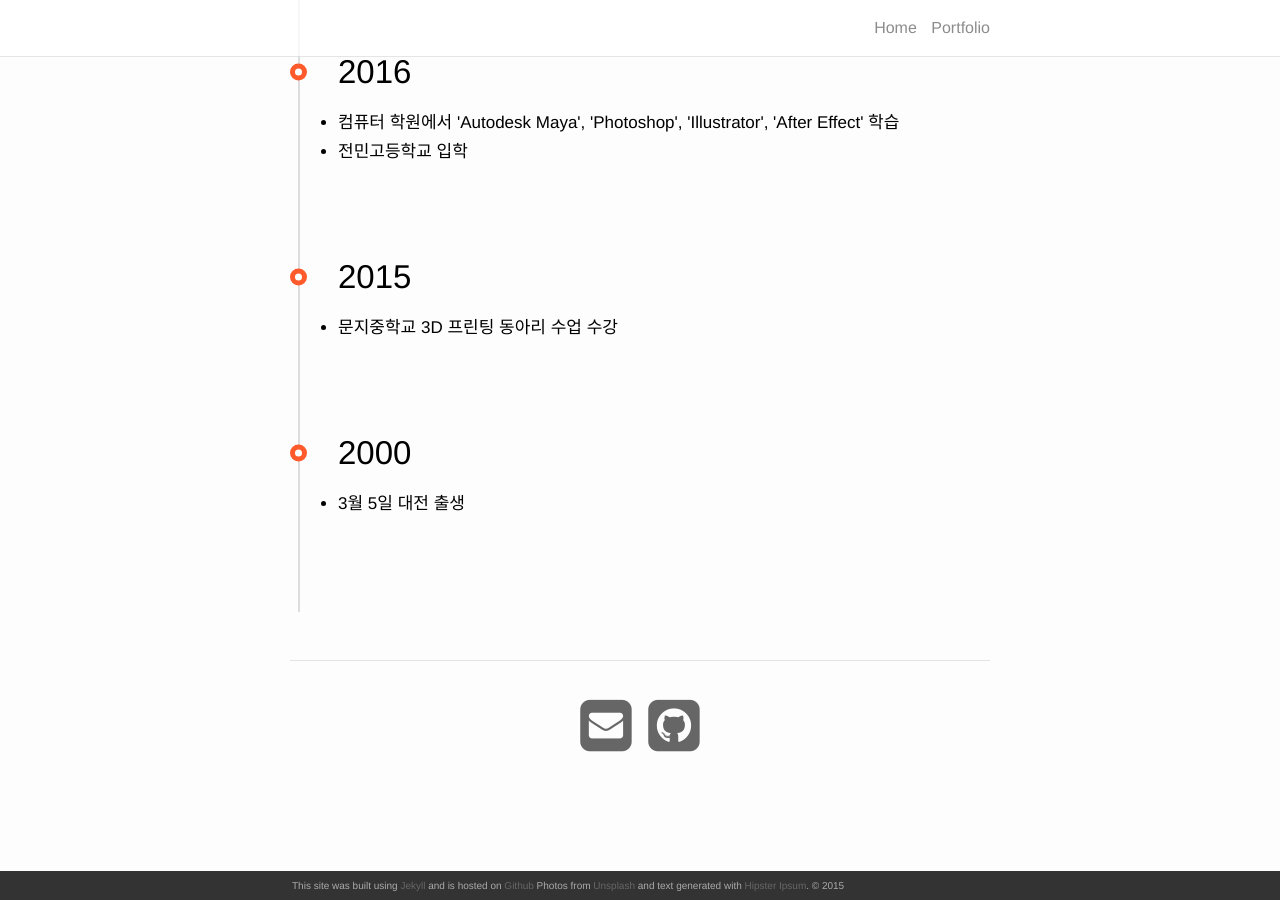
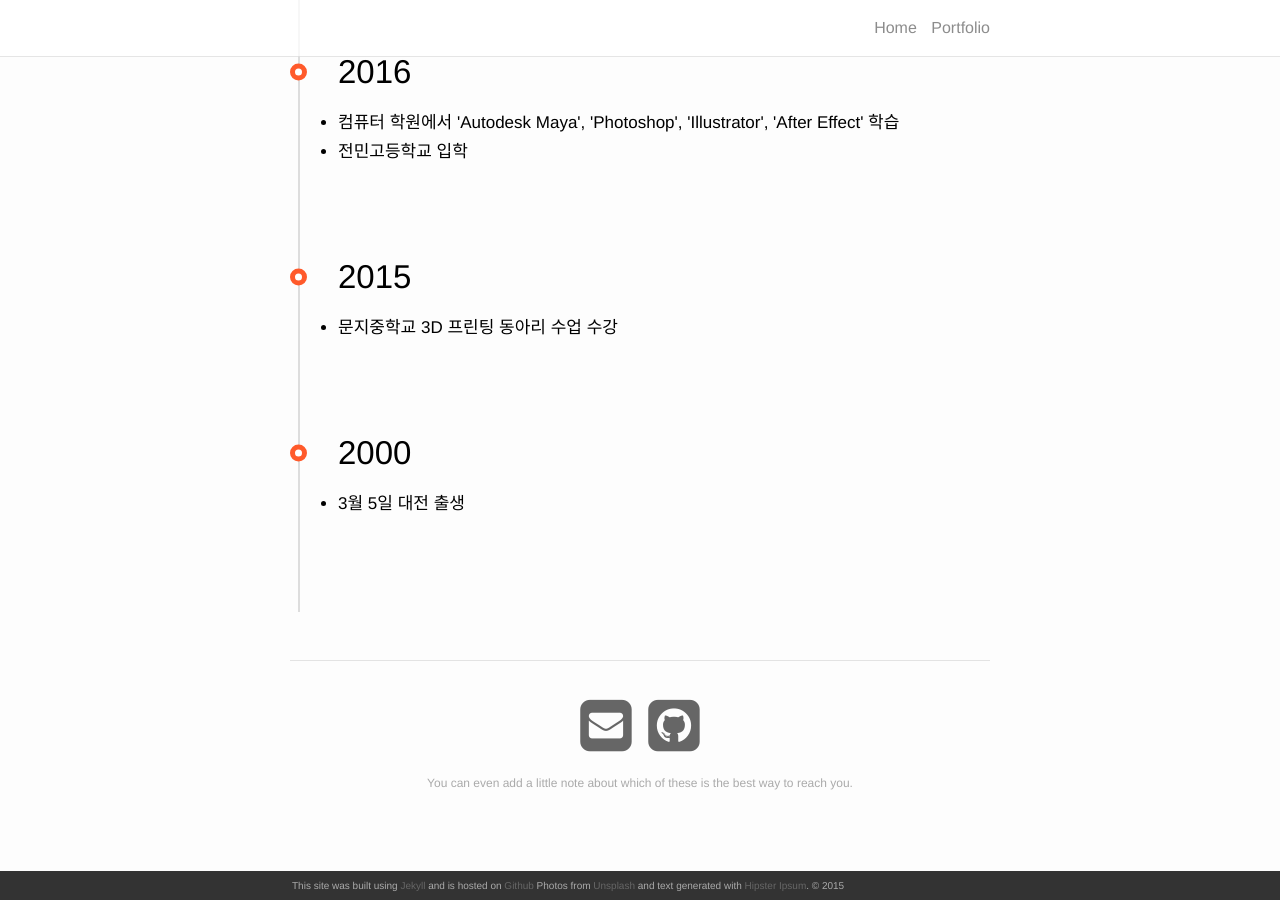
Before and after one commit to zazangkjw/zazangkjw.github.io, a Jekyll site: the page built from index.html, in a window 1280 px wide and 900 px high, scrolled down 1895 px. Built offline with Jekyll 4.4.1, drawn with Linux system fonts in a browser that asks for light colours; nearby versions of some CDN libraries; the list of posts is cut into pages by our own code.

Commit message:
글 작성27

```diff
--- a/index.html
+++ b/index.html
@@ -114,6 +114,6 @@ title: Home
 	<a href="https://twitter.com" target="_blank"><i class="fa fa-twitter-square"></i></a> -->
 </span>
 
-<!-- <div class="col three caption">
+<div class="col three caption">
 	You can even add a little note about which of these is the best way to reach you.
-</div> -->
+</div>
```
